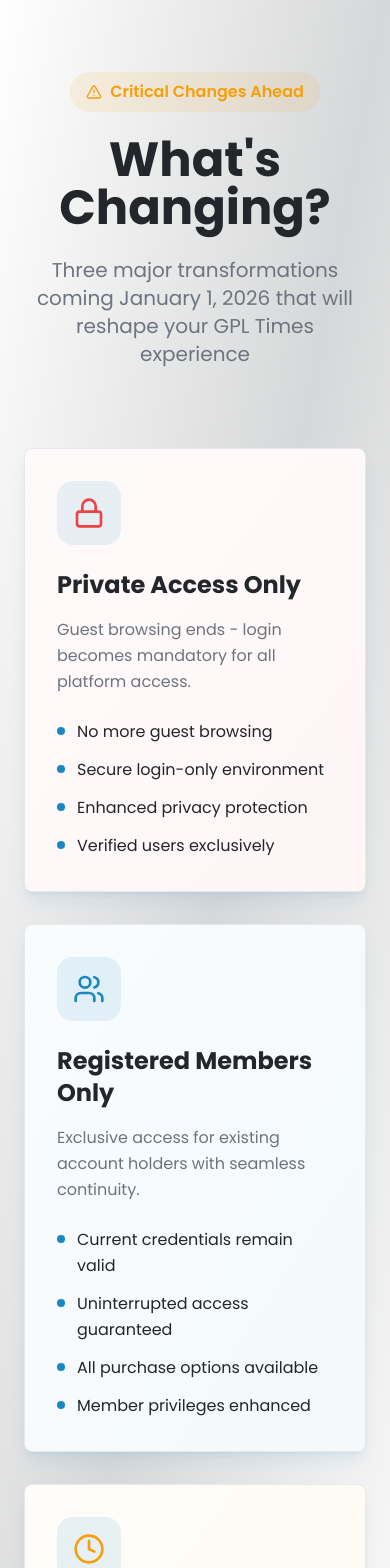
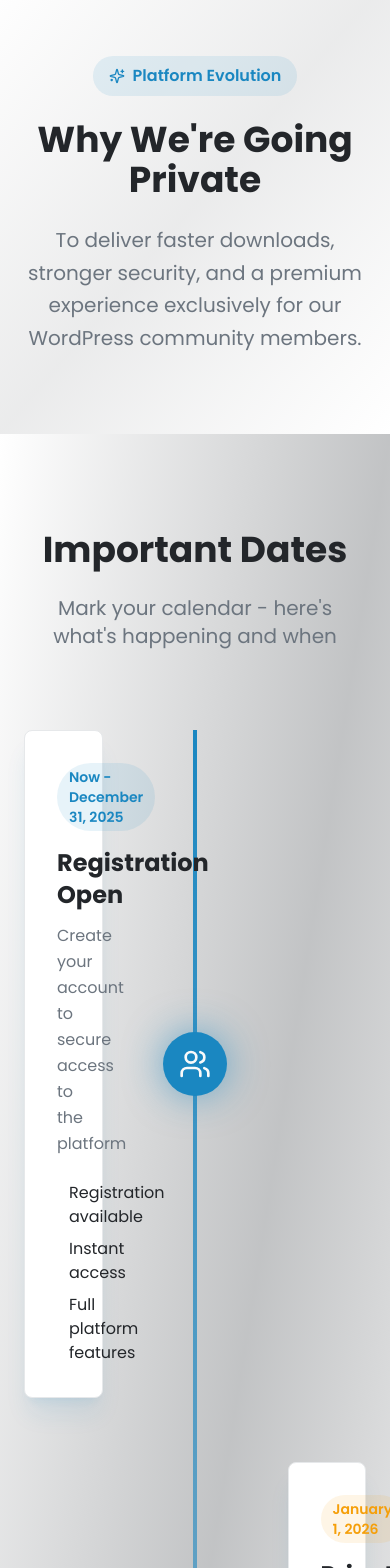
Before and after one commit to gpltimes/gpl-times-private-glow, a React (Vite) app: page / in a window 390 px wide. Shown: the part 1900-3468 px from the top of the page. Built offline with nearby package versions, Linux system fonts and the light colour scheme.

Commit message:
Refine wording and production readiness
Improve clarity of all text content, ensure no overlapping elements, and finalize the template for production deployment.

```diff
--- a/src/components/TimelineSection.tsx
+++ b/src/components/TimelineSection.tsx
@@ -4,28 +4,28 @@ import { Card, CardContent } from "@/components/ui/card";
 export const TimelineSection = () => {
   const timelineItems = [
     {
-      date: "Now - Dec 31, 2025",
-      title: "Final Registration Period",
-      description: "Last chance to create your account and join the community",
+      date: "Now - December 31, 2025",
+      title: "Registration Open",
+      description: "Create your account to secure access to the platform",
       icon: Users,
       status: "active",
-      items: ["Open registration", "Instant access", "All features available"]
+      items: ["Registration available", "Instant access", "Full platform features"]
     },
     {
       date: "January 1, 2026",
-      title: "Platform Goes Private",
-      description: "GPL Times becomes an exclusive, members-only community",
+      title: "Private Platform Launch",
+      description: "GPL Times becomes members-only with enhanced features",
       icon: Check,
       status: "upcoming",
-      items: ["Login-only access", "Enhanced security", "Premium experience"]
+      items: ["Login required", "Faster downloads", "Better security"]
     },
     {
-      date: "Special Events Only",
-      title: "Limited Reopenings",
-      description: "Rare opportunities during major sales events",
+      date: "After January 1, 2026",
+      title: "Limited Registration",
+      description: "New signups only during special promotional events",
       icon: Calendar,
       status: "future",
-      items: ["Black Friday", "Cyber Monday", "Special occasions"]
+      items: ["Black Friday only", "Cyber Monday only", "Special events"]
     }
   ];
 
@@ -33,11 +33,11 @@ export const TimelineSection = () => {
     <section className="py-24 bg-gradient-to-br from-background via-secondary/30 to-background">
       <div className="max-w-6xl mx-auto px-6">
         <div className="text-center mb-20">
-          <h2 className="text-5xl font-bold text-foreground mb-6">
-            The Transformation Timeline
+          <h2 className="text-4xl md:text-5xl font-bold text-foreground mb-6">
+            Important Dates
           </h2>
           <p className="text-xl text-muted-foreground max-w-3xl mx-auto">
-            Here's exactly what's happening and when - plan your access accordingly
+            Mark your calendar - here's what's happening and when
           </p>
         </div>
 
--- a/src/components/UrgentCTA.tsx
+++ b/src/components/UrgentCTA.tsx
@@ -28,14 +28,14 @@ export const UrgentCTA = () => {
                 <Crown className="h-12 w-12 text-warning" />
               </div>
 
-              <h2 className="text-5xl font-bold text-foreground mb-6">
-                Secure Your
-                <span className="block text-primary">Exclusive Access</span>
+              <h2 className="text-4xl md:text-5xl font-bold text-foreground mb-6">
+                Register Before
+                <span className="block text-primary">December 31, 2025</span>
               </h2>
 
               <p className="text-xl text-muted-foreground mb-12 max-w-4xl mx-auto leading-relaxed">
-                Join thousands of WordPress professionals in the most exclusive GPL community.
-                After December 31st, 2025, new memberships will only open during rare special events.
+                Don't miss out! Create your account now to ensure continued access to GPL Times.
+                After December 31st, registration will only be available during special events.
               </p>
 
               {/* Stats Grid */}
@@ -67,7 +67,7 @@ export const UrgentCTA = () => {
 
               {/* CTA Buttons */}
               <div className="flex flex-col lg:flex-row gap-4 md:gap-6 justify-center items-center">
-                <Button
+                  <Button
                   variant="cta"
                   size="lg"
                   className="w-full sm:w-auto text-lg md:text-xl px-10 md:px-14 py-5 md:py-6 shadow-xl hover:shadow-glow transition-all duration-300 font-bold relative overflow-hidden group"
@@ -75,7 +75,7 @@ export const UrgentCTA = () => {
                   <div className="absolute inset-0 bg-gradient-to-r from-primary via-primary/95 to-primary opacity-100 group-hover:opacity-90 transition-opacity duration-300"></div>
                   <div className="relative flex items-center">
                     <Star className="h-5 w-5 md:h-6 md:w-6 mr-2 md:mr-3 animate-pulse" />
-                    Get Exclusive Access Now
+                    Create Account Now
                     <ArrowRight className="h-5 w-5 md:h-6 md:w-6 ml-2 md:ml-3" />
                   </div>
                 </Button>
--- a/src/pages/Index.tsx
+++ b/src/pages/Index.tsx
@@ -14,220 +14,82 @@ const Index = () => {
       <UserTypeSelector />
 
 
-      {/* What's Changing Section - Modern Cards */}
-      <section className="py-24 bg-gradient-to-br from-background via-secondary/20 to-background">
-        <div className="max-w-7xl mx-auto px-6">
-          <div className="text-center mb-20">
-            <div className="inline-flex items-center px-4 py-2 rounded-full bg-warning/10 text-warning font-semibold mb-6 animate-fade-in">
-              <AlertTriangle className="h-4 w-4 mr-2" />
-              Critical Changes Ahead
-            </div>
-            <h2 className="text-5xl md:text-6xl font-bold text-foreground mb-6 animate-slide-up">
-              What's Changing?
-            </h2>
-            <p className="text-xl text-muted-foreground max-w-4xl mx-auto animate-slide-up">
-              Three major transformations coming January 1, 2026 that will reshape your GPL Times experience
-            </p>
+      {/* Why We're Making This Change */}
+      <section className="py-20 bg-gradient-to-br from-background via-secondary/10 to-background">
+        <div className="max-w-6xl mx-auto px-6 text-center">
+          <div className="inline-flex items-center px-4 py-2 rounded-full bg-primary/10 text-primary font-semibold mb-6 animate-fade-in">
+            <Sparkles className="h-4 w-4 mr-2" />
+            Platform Evolution
           </div>
-
-          <div className="grid md:grid-cols-3 gap-8">
-            <ModernFeatureCard
-              icon={<Lock className="h-8 w-8 text-destructive" />}
-              title="Private Access Only"
-              description="Guest browsing ends - login becomes mandatory for all platform access."
-              features={[
-                "No more guest browsing",
-                "Secure login-only environment",
-                "Enhanced privacy protection",
-                "Verified users exclusively"
-              ]}
-              gradient="from-destructive/5 to-destructive/10"
-              delay={0}
-            />
-
-            <ModernFeatureCard
-              icon={<Users className="h-8 w-8 text-primary" />}
-              title="Registered Members Only"
-              description="Exclusive access for existing account holders with seamless continuity."
-              features={[
-                "Current credentials remain valid",
-                "Uninterrupted access guaranteed",
-                "All purchase options available",
-                "Member privileges enhanced"
-              ]}
-              gradient="from-primary/5 to-primary/10"
-              delay={0.2}
-            />
-
-            <ModernFeatureCard
-              icon={<Clock className="h-8 w-8 text-warning" />}
-              title="Registration Deadline"
-              description="Final opportunity to join before permanent closure of new signups."
-              features={[
-                "Closes December 31, 2025",
-                "Limited special event reopenings",
-                "Black Friday exceptions only",
-                "No regular registration after"
-              ]}
-              gradient="from-warning/5 to-warning/10"
-              delay={0.4}
-            />
-          </div>
+          <h2 className="text-4xl md:text-5xl font-bold text-foreground mb-6 animate-slide-up">
+            Why We're Going Private
+          </h2>
+          <p className="text-xl text-muted-foreground max-w-4xl mx-auto leading-relaxed animate-slide-up">
+            To deliver faster downloads, stronger security, and a premium experience exclusively for our WordPress community members.
+          </p>
         </div>
       </section>
 
       <TimelineSection />
 
-      {/* Benefits Section - Enhanced Grid */}
-      <section className="py-24 bg-gradient-to-br from-secondary/30 via-background to-secondary/10">
+      {/* Benefits Section - Simplified */}
+      <section className="py-20 bg-gradient-to-br from-secondary/20 via-background to-secondary/10">
         <div className="max-w-7xl mx-auto px-6">
-          <div className="text-center mb-20">
+          <div className="text-center mb-16">
             <div className="inline-flex items-center px-4 py-2 rounded-full bg-success/10 text-success font-semibold mb-6 animate-fade-in">
-              <Sparkles className="h-4 w-4 mr-2" />
-              Premium Benefits
+              <Crown className="h-4 w-4 mr-2" />
+              Member Benefits
             </div>
-            <h2 className="text-5xl md:text-6xl font-bold text-foreground mb-6 animate-slide-up">
-              What You'll Gain
+            <h2 className="text-4xl md:text-5xl font-bold text-foreground mb-6 animate-slide-up">
+              What You Get as a Member
             </h2>
-            <p className="text-xl text-muted-foreground max-w-4xl mx-auto animate-slide-up">
-              Existing members get access to an elevated platform with professional-grade features
+            <p className="text-xl text-muted-foreground max-w-3xl mx-auto animate-slide-up">
+              Experience faster downloads, better security, and premium WordPress resources
             </p>
           </div>
 
           <div className="grid md:grid-cols-2 lg:grid-cols-3 gap-8">
             <ModernFeatureCard
-              icon={<Crown className="h-8 w-8 text-premium" />}
-              title="Exclusive Community"
-              description="Join a curated network of serious WordPress professionals."
+              icon={<Rocket className="h-8 w-8 text-primary" />}
+              title="Faster Downloads"
+              description="Experience significantly improved download speeds with optimized servers."
               features={[
-                "Verified professionals only",
-                "Quality-focused discussions",
-                "Networking opportunities",
-                "Industry insights sharing"
-              ]}
-              gradient="from-premium/5 to-premium/10"
-              delay={0}
-            />
-
-            <ModernFeatureCard
-              icon={<Rocket className="h-8 w-8 text-primary" />}
-              title="Lightning Performance"
-              description="Experience dramatically faster downloads and site navigation."
-              features={[
-                "10x faster download speeds",
                 "Optimized server infrastructure",
                 "Reduced loading times",
-                "Priority bandwidth allocation"
+                "Priority bandwidth",
+                "Better file delivery"
               ]}
               gradient="from-primary/5 to-primary/10"
-              delay={0.1}
+              delay={0}
             />
 
             <ModernFeatureCard
               icon={<Shield className="h-8 w-8 text-success" />}
               title="Enhanced Security"
-              description="Bank-level security in a completely private environment."
+              description="Your data and downloads are protected in a secure, private environment."
               features={[
-                "Zero unauthorized access",
-                "Advanced threat protection",
-                "Encrypted data transfer",
-                "Regular security audits"
+                "Private access only",
+                "Secure file transfers",
+                "Protected user data",
+                "Regular security updates"
               ]}
               gradient="from-success/5 to-success/10"
-              delay={0.2}
+              delay={0.1}
             />
 
             <ModernFeatureCard
               icon={<Star className="h-8 w-8 text-warning" />}
-              title="Priority Support"
-              description="Get premium assistance from WordPress experts."
+              title="Premium Support"
+              description="Get help from WordPress experts when you need it."
               features={[
-                "24-hour response guarantee",
-                "Direct team access",
-                "Personalized solutions",
-                "Expert consultation"
+                "Dedicated support team",
+                "Faster response times",
+                "WordPress specialists",
+                "Priority assistance"
               ]}
               gradient="from-warning/5 to-warning/10"
-              delay={0.3}
+              delay={0.2}
             />
-
-            <ModernFeatureCard
-              icon={<Gift className="h-8 w-8 text-premium" />}
-              title="Early Access Perks"
-              description="Be first to access new releases and exclusive features."
-              features={[
-                "New product previews",
-                "Beta feature testing",
-                "Exclusive member deals",
-                "Special event bonuses"
-              ]}
-              gradient="from-premium/5 to-premium/10"
-              delay={0.4}
-            />
-
-            <ModernFeatureCard
-              icon={<CheckCircle className="h-8 w-8 text-success" />}
-              title="Guaranteed Access"
-              description="Your membership remains secure regardless of future changes."
-              features={[
-                "Lifetime access protection",
-                "No interruption of service",
-                "Continuous improvements",
-                "Future-proof membership"
-              ]}
-              gradient="from-success/5 to-success/10"
-              delay={0.5}
-            />
-          </div>
-        </div>
-      </section>
-
-      {/* Account Optimization Section */}
-      <section className="py-20 bg-gradient-to-r from-muted/20 to-secondary/20">
-        <div className="max-w-5xl mx-auto px-6">
-          <div className="text-center mb-16">
-            <div className="inline-flex items-center px-4 py-2 rounded-full bg-primary/10 text-primary font-semibold mb-6 animate-fade-in">
-              <Archive className="h-4 w-4 mr-2" />
-              Platform Optimization
-            </div>
-            <h2 className="text-4xl font-bold text-foreground mb-6 animate-slide-up">
-              Streamlined for Excellence
-            </h2>
-            <p className="text-xl text-muted-foreground max-w-3xl mx-auto animate-slide-up">
-              We're optimizing our user base to deliver the best possible experience
-            </p>
-          </div>
-
-          <div className="grid md:grid-cols-2 gap-12 items-center">
-            <div className="space-y-8 animate-fade-in">
-              <div className="flex items-start">
-                <div className="w-12 h-12 rounded-full bg-success/10 flex items-center justify-center mr-6 flex-shrink-0">
-                  <CheckCircle className="h-6 w-6 text-success" />
-                </div>
-                <div>
-                  <h3 className="text-xl font-semibold text-foreground mb-2">Active Accounts Protected</h3>
-                  <p className="text-muted-foreground">All registered accounts with purchase history remain fully active with enhanced privileges</p>
-                </div>
-              </div>
-
-              <div className="flex items-start">
-                <div className="w-12 h-12 rounded-full bg-muted/20 flex items-center justify-center mr-6 flex-shrink-0">
-                  <Archive className="h-6 w-6 text-muted-foreground" />
-                </div>
-                <div>
-                  <h3 className="text-xl font-semibold text-foreground mb-2">Inactive Accounts Archived</h3>
-                  <p className="text-muted-foreground">Accounts inactive for 6+ months with no purchases will be archived for platform optimization</p>
-                </div>
-              </div>
-            </div>
-
-            <div className="text-center animate-scale-in">
-              <div className="inline-flex items-center justify-center w-32 h-32 rounded-full bg-gradient-primary mb-6 shadow-glow">
-                <Zap className="h-16 w-16 text-primary-foreground" />
-              </div>
-              <h3 className="text-2xl font-bold text-foreground mb-4">Result: Superior Experience</h3>
-              <p className="text-lg text-muted-foreground">Faster, cleaner, and more secure platform for all active members</p>
-            </div>
           </div>
         </div>
       </section>
```
Also changed, not shown: src/components/ModernContact.tsx (+10 -10 lines).
